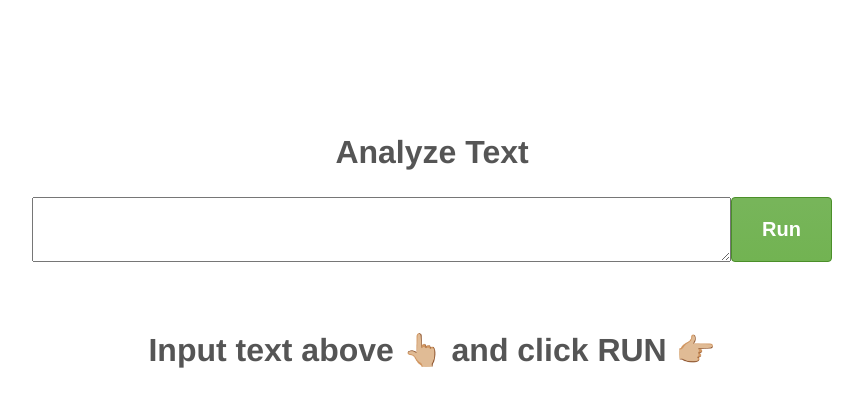
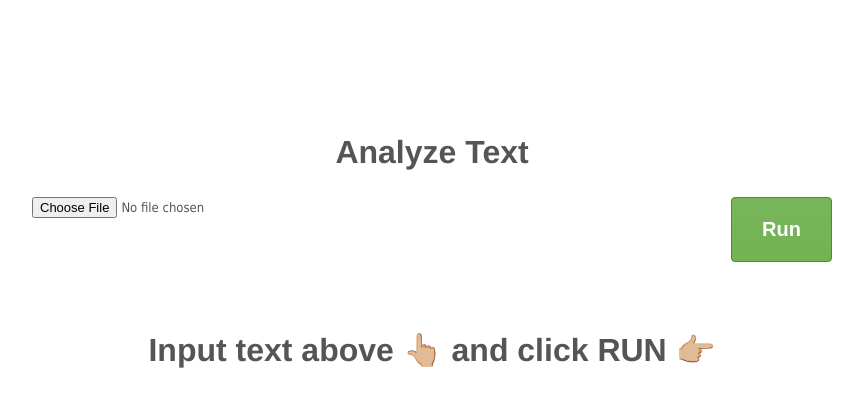
Before and after one commit to kodefilter/character-count-react, a React (Create React App) app: page / in a window 1280 px wide. Shown: the top 406 px of the page, without its empty margins (208-1071 px from the left). Built offline with nearby package versions, Linux system fonts and the light colour scheme.

Commit message:
Add files

```diff
--- a/package.json
+++ b/package.json
@@ -7,6 +7,7 @@
     "@testing-library/react": "^9.3.2",
     "@testing-library/user-event": "^7.1.2",
     "chart.js": "^2.9.3",
+    "pdf-parse": "^1.1.1",
     "react": "^16.13.1",
     "react-chartjs-2": "^2.10.0",
     "react-dom": "^16.13.1",
--- a/src/App.js
+++ b/src/App.js
@@ -1,17 +1,25 @@
 import React, { useState } from 'react'
 import './App.css'
 import Chart from './components/Chart'
+
+const fs = require('fs')
+const pdf = require('pdf-parse')
 
 function App() {
   const [chartData, setChartData] = useState(null)
   const [inputText, setInputText] = useState('')
 
   const handleInputTextChange = event => {
-    setInputText(event.target.value)
+    let dataBuffer = fs.readFileSync('./pdf.pdf')
+
+    pdf(dataBuffer).then(function (data) {
+      setInputText(data)
+    })
   }
 
   const analyzeText = event => {
     event.preventDefault()
+
     setChartData(createChartData(inputText))
   }
 
@@ -72,11 +80,12 @@ function App() {
     <div className="App">
       <h1>Analyze Text</h1>
       <form onSubmit={analyzeText} className="form">
-        <textarea
+        <input
           id="text"
+          type="file"
           value={inputText}
           onChange={handleInputTextChange}
-        ></textarea>
+        ></input>
         <button type="submit">Run</button>
       </form>
       {chartData === null ? (
```
Also changed, not shown: 2 other files (tests, documents, lock files or other folders).
